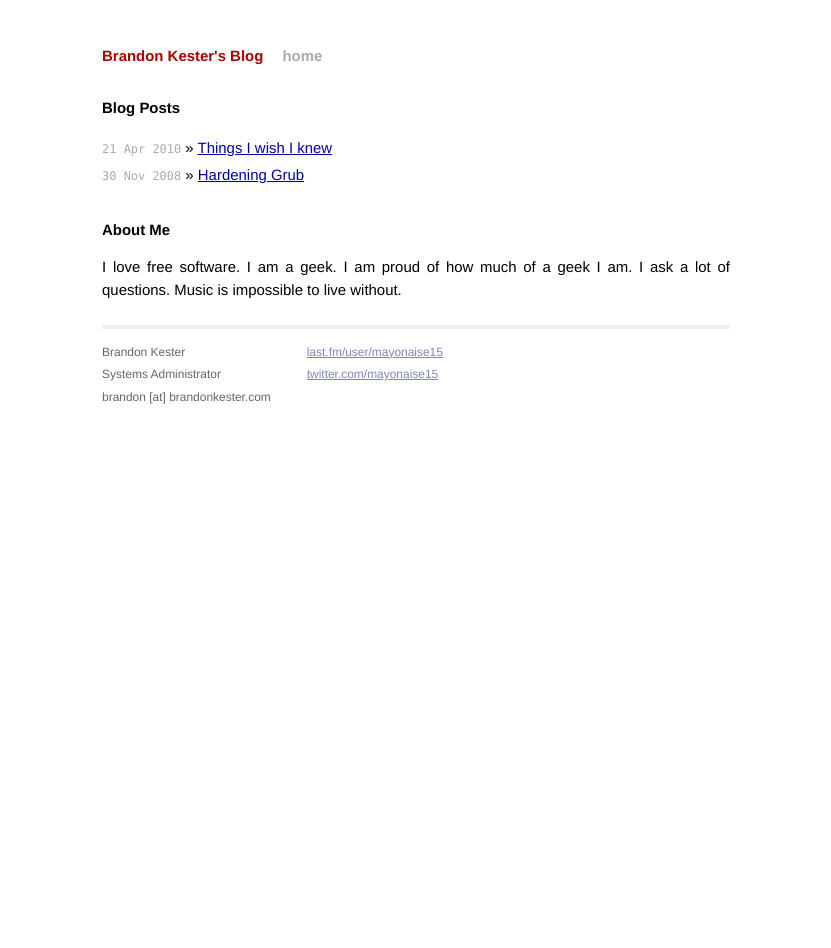
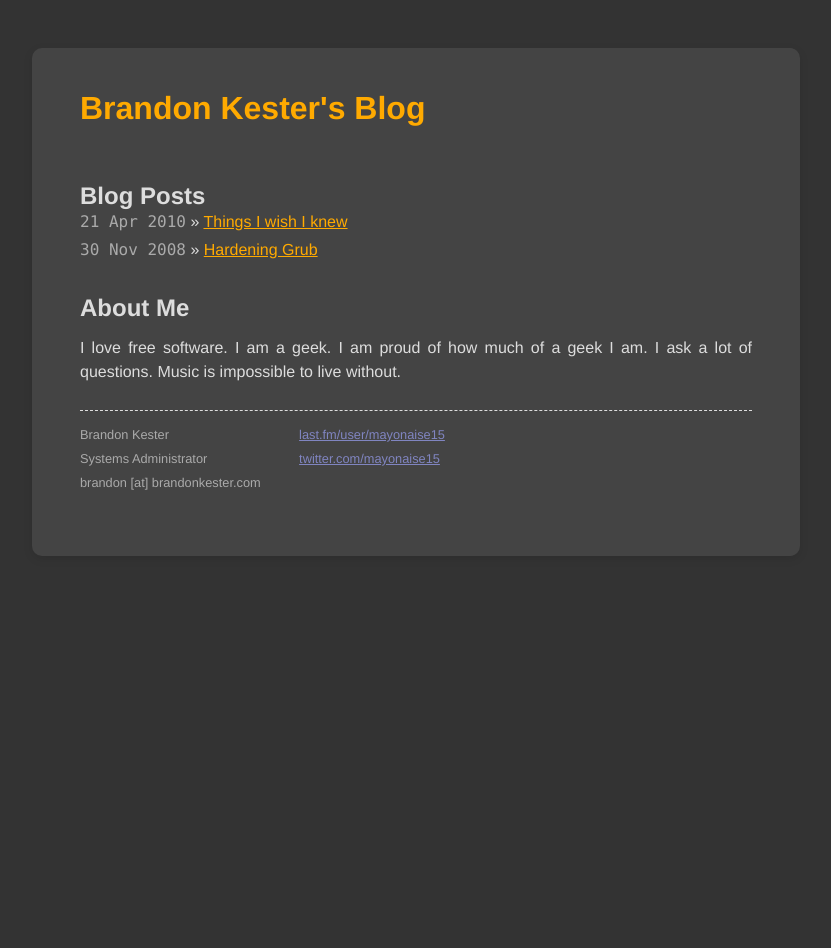
Before and after one commit to kesterb/kesterb.github.io, a Jekyll site: the page built from index.html, in a window 1280 px wide. Shown: the whole page, without its empty margins (224-1055 px from the left). Built offline with Jekyll 4.4.1, drawn with Linux system fonts in a browser that asks for light colours; Markdown is read by kramdown in place of the engine named in the settings.

Commit message:
Darkened theme.  Removed most font sizes.

```diff
--- a/_layouts/default.html
+++ b/_layouts/default.html
@@ -20,7 +20,6 @@
           <div class="site">
             <div class="header">
               <h1 class="title"><a href="/">{{ site.name }}</a></h1>
-              <a class="extra" href="/">home</a>
             </div>
 
                 {{ content }}
--- a/css/main.css
+++ b/css/main.css
@@ -13,21 +13,19 @@
 html, body { height: 100%; }
 
 body {
-  background-color: #FFF;
-  font: 13.34px Helvetica, Arial, sans-serif;
-  font-size: small;
+  background-color: #333;
+  color: #ddd;
+  font: 16px Helvetica, Arial, sans-serif;
   text-align: center;
 }
 
-h1, h2, h3, h4, h5, h6 {
-  font-size: 100%; }
+
 
 h1 { margin-bottom: 1em; }
 p { margin: 1em 0; }
 
-a         { color: #00a; }
-a:hover   { color: #000; }
-a:visited { color: #a0a; }
+a         { color: #ffaa00; }
+a:hover   { color: #aaa; }
 
 /*****************************************************************************/
 /*
@@ -46,7 +44,6 @@ ul.posts li {
 ul.posts span {
   color: #aaa;
   font-family: Monaco, "Courier New", monospace;
-  font-size: 80%;
 }
 
 /*****************************************************************************/
@@ -56,11 +53,14 @@ ul.posts span {
 /*****************************************************************************/
 
 .site {
-  font-size: 115%;
   text-align: justify;
   width: 42em;
   margin: 3em auto 2em;
+  padding: 3em;
   line-height: 1.5em;
+  background-color: #444;
+  border-radius: 10px;
+  box-shadow: 0 3px 10px rgb(0,0,0,.1);
 }
 
 .site .header a {
@@ -74,20 +74,20 @@ ul.posts span {
 }
 
 .site .header h1.title a {
-  color: #a00;
+  color: #ffaa00;
 }
 
 .site .header h1.title a:hover {
-  color: #000;
+  color: #aaa;
 }
 
 .site .header a.extra {
-  color: #aaa;
+  color: #ffaa00;
   margin-left: 1em;
 }
 
 .site .header a.extra:hover {
-  color: #000;
+  color: #aaa;
 }
 
 .site .meta {
@@ -96,8 +96,8 @@ ul.posts span {
 
 .site .footer {
   font-size: 80%;
-  color: #666;
-  border-top: 4px solid #eee;
+  color: #aaa;
+  border-top: 1px dashed #ddd;
   margin-top: 2em;
   overflow: hidden;
 }
--- a/index.html
+++ b/index.html
@@ -4,12 +4,12 @@ title: Brandon Kester's Blog
 ---
 
 <div id="home">
-  <h1>Blog Posts</h1>
+  <h2>Blog Posts</h2>
   <ul class="posts">
     {% for post in site.posts %}
       <li><span>{{ post.date | date_to_string }}</span> &raquo; <a href="{{ post.url }}">{{ post.title }}</a></li>
     {% endfor %}
   </ul>
-  <h1>About Me</h1>
-  	<p>I love free software. I am a geek. I am proud of how much of a geek I am. I ask a lot of questions. Music is impossible to live without.</p>
+  <h2>About Me</h2>
+  	<p id="about_me">I love free software. I am a geek. I am proud of how much of a geek I am. I ask a lot of questions. Music is impossible to live without.</p>
 </div>
```
